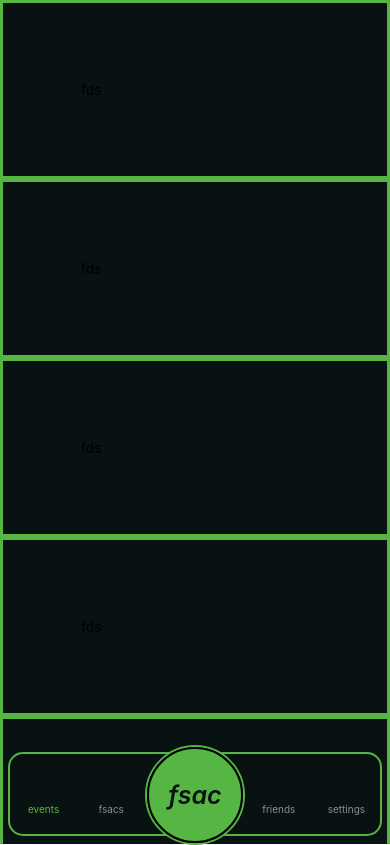
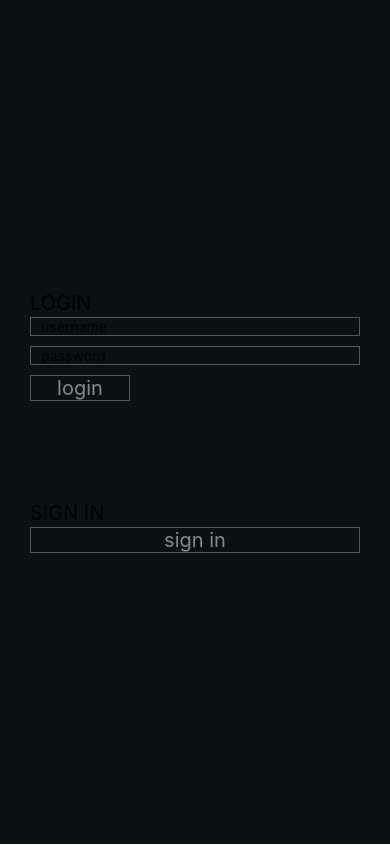
Before and after one commit to charchalis/fsac, a React Native app: screen /events in a window 390 px wide. Built offline with nearby package versions, Linux system fonts and the light colour scheme; some icons are missing.

Commit message:
login and signin screens

```diff
--- a/App.js
+++ b/App.js
@@ -6,10 +6,13 @@
  * @flow strict-local
  */
 
-import React from 'react';
+import React, { useEffect } from 'react';
+import { StatusBar } from 'react-native';
 import { NavigationContainer, TabActions } from '@react-navigation/native';
 import { createNativeStackNavigator } from '@react-navigation/native-stack';
 
+
+import CreateAccount from './components/CreateAccount'
 import Login from './components/Login'
 import Home from './components/Home'
 import ChatBox from './components/ChatBox'
@@ -18,13 +21,16 @@ const Stack = createNativeStackNavigator();
 
 const App = () => {
 
-
+  useEffect(() => {
+    StatusBar.setBackgroundColor("#091212");
+  }, []);
 
 
   return (
     <NavigationContainer>
       <Stack.Navigator>
         <Stack.Screen name="Login" component={Login} options={{headerShown: false}}/>
+        <Stack.Screen name="CreateAccount" component={CreateAccount} options={{headerStyle: { backgroundColor: "#888"}, headerTintColor: '#000'}}/>
         <Stack.Screen name="Home" component={Home} options={{headerShown: false}}/>
         <Stack.Screen name="Chatbox" component={ChatBox} />
       </Stack.Navigator>
--- a/babel.config.js
+++ b/babel.config.js
@@ -1,3 +1,4 @@
 module.exports = {
   presets: ['module:metro-react-native-babel-preset'],
+  plugins: ['react-native-reanimated/plugin'],
 };
--- /dev/null
+++ b/components/CreateAccount.js
@@ -0,0 +1,108 @@
+import React, {useEffect, useState} from 'react';
+import {View, Text, TouchableOpacity, Image, TextInput} from 'react-native';
+import {launchImageLibrary} from 'react-native-image-picker';
+import RNBootSplash from "react-native-bootsplash";
+
+import Home from './Home';
+import {FontAwesomeIcon} from '@fortawesome/react-native-fontawesome';
+import {faPlus} from "@fortawesome/free-solid-svg-icons";
+
+const CreateAccount =  ({navigation}) => {
+
+    const [imageUri, setImageUri] = useState(false);
+    const [username, setUsername] = useState('');
+    const [firstName, setFirstName] = useState('');
+    const [lastName, setLastName] = useState('');
+    const [password, setPassword] = useState('');
+    const [warning, setWarning] = useState(false);
+
+
+    useEffect(() =>{
+        RNBootSplash.hide({fade: true})
+    }, []);
+
+    useEffect(() =>{
+
+        if(warning){
+            const begone = async () => {
+                console.log("going to sleep")
+                await new Promise(r => setTimeout(r, 1000))
+                console.log("waking up")
+                setWarning(false);
+            };
+            begone();
+        }
+    }, [warning]);
+
+    const signIn = () => {
+        if (!imageUri || !username || !password || !firstName || !lastName){
+            setWarning(true);
+            return false;
+        }
+        navigation.navigate(Home);
+    }
+
+    const getImage = async () => {
+
+        let options = {
+            title: 'Select Image',
+            customButtons: [
+              { name: 'customOptionKey', title: 'Choose Photo from Custom Option' },
+            ],
+            storageOptions: {
+              skipBackup: true,
+              path: 'images',
+            },
+        };
+
+        await launchImageLibrary(options, (response) => {
+            console.log("response: ", response)
+            setImageUri(response.assets[0].uri);
+        })
+    }
+
+    return (
+        <View style={{flex: 1, backgroundColor: "#091212", padding: 20}}>
+            <View style={{flex: 1, justifyContent: 'center',backgroundColor: '#091212'}}>
+                <View style={{flexDirection: 'row', alignItems: 'flex-start', marginBottom: 10}}>
+
+                    <TouchableOpacity onPress={ async () => getImage()} style={{marginRight: 10, alignItems: 'center', justifyContent: 'center', borderWidth: 1, borderColor: '#555', borderRadius: 1000}}>
+                        {
+                            imageUri ? <Image source={{uri: imageUri}} style={{backgroundColor: "#fff", height: 125, width: 125, borderRadius: 1000}}/>:
+                            <FontAwesomeIcon icon={faPlus} color={'#555'} size={50} style={{margin: 30}}/>
+                        }
+                    </TouchableOpacity>
+
+                    <View style={{flex: 1, flexDirection: 'column'}}>
+
+                        <TextInput value={username} onChangeText={setUsername} placeholder={'username'}
+                            style={{flexDirection: 'row', borderWidth: 1, borderColor: "#555", marginBottom: 10, paddingLeft: 10}}/>
+
+                        <TextInput value={password} onChangeText={setPassword} placeholder={'password'} secureTextEntry={true}
+                            style={{borderWidth: 1, borderColor: "#555", paddingLeft: 10}}/>
+
+                    </View>
+                </View>
+
+                <TextInput value={firstName} onChangeText={setFirstName} placeholder={'first name'}
+                        style={{flexDirection: 'row', borderWidth: 1, borderColor: "#555", marginBottom: 10, paddingLeft: 10}}/>
+
+                <TextInput value={lastName} onChangeText={setLastName} placeholder={'last name'}
+                        style={{flexDirection: 'row', borderWidth: 1, borderColor: "#555", marginBottom: 10, paddingLeft: 10}}/>
+
+                {warning? <Text style={{backgroundColor: "#f00", padding: 10, fontSize: 20}}>Fill everything, you idiot!</Text>:<></>}
+            </View>
+
+            <TouchableOpacity onPress={ () => signIn()} style={{alignItems: 'center', justifyContent: 'center', borderWidth: 1, borderColor: '#555', borderRadius: 10}}>
+                <Text style={{fontSize: 30, color: "#888"}}>sign in</Text>
+            </TouchableOpacity>
+
+        </View>
+
+
+    );
+};
+
+
+
+export default CreateAccount;
--- a/components/Events.js
+++ b/components/Events.js
@@ -12,6 +12,7 @@ const Events = ({navigation}) => {
         <Text style={{ borderColor: "#56b643", borderWidth: 3, padding: "20%"}}>fds</Text>
         <Text style={{ borderColor: "#56b643", borderWidth: 3, padding: "20%"}}>fds</Text>
         <Text style={{ borderColor: "#56b643", borderWidth: 3, padding: "20%"}}>fds</Text>
+        <View style={{padding: "15%"}}/>
         </ScrollView>
       </SafeAreaView>
     );
--- a/components/Login.js
+++ b/components/Login.js
@@ -1,21 +1,47 @@
-import React, {useEffect} from 'react';
-import {View, Text} from 'react-native';
+import React, {useEffect, useState} from 'react';
+import {View, Text, TextInput, TouchableOpacity} from 'react-native';
 import RNBootSplash from "react-native-bootsplash";
+
+import CreateAccount from './CreateAccount';
 
 const Login = ({navigation}) => {
 
+    const [username, setUsername] = useState('');
+    const [password, setPassword] = useState('');
+
     useEffect(() =>{
-        console.log("getting tokens from backend")
-        const sleep = ms => new Promise(r => setTimeout(r, 2000));
+        console.log("getting tokens from backend... not really")
+        //const sleep = ms => new Promise(r => setTimeout(r, 2000));
         //const wait = sleep();
-        if(true) navigation.navigate('Home');
+        if(false) navigation.navigate('Home');
+        else{
+            RNBootSplash.hide({fade: true});
+        }
     }, []);
 
 
 
     return (
-        <View>
-        <Text>fdsa</Text>
+        <View style={{flex: 1, alignItems: 'stretch', justifyContent: 'center', backgroundColor: "#091212", padding: 30}}>
+
+            <Text style={{fontSize: 20, marginBottom: 2}}>LOGIN</Text>
+
+            <TextInput value={username} onChangeText={setUsername} placeholder={'username'}
+                style={{flexDirection: 'row', borderWidth: 1, borderColor: "#555", marginBottom: 10, paddingLeft: 10}}/>
+
+            <TextInput value={password} onChangeText={setPassword} placeholder={'password'} secureTextEntry={true}
+                style={{borderWidth: 1, borderColor: "#555", paddingLeft: 10}}/>
+
+            <TouchableOpacity style={{borderWidth: 1, borderColor: "#555", alignItems: "center", width: 100, marginTop: 10}}>
+                <Text style={{fontSize: 20, color: "#888"}}>login</Text>
+            </TouchableOpacity>
+
+            <Text style={{fontSize: 20, marginBottom: 2, marginTop: 100}}>SIGN IN</Text>
+            <TouchableOpacity onPress={() => navigation.navigate(CreateAccount)}
+            style={{borderWidth: 1, borderColor: "#555", alignItems: "center"}}>
+                <Text style={{fontSize: 20, color: "#888"}}>sign in</Text>
+            </TouchableOpacity>
+
         </View>
     );
 };
--- a/package.json
+++ b/package.json
@@ -20,6 +20,7 @@
     "react": "18.1.0",
     "react-native": "0.70.3",
     "react-native-bootsplash": "^4.3.2",
+    "react-native-image-picker": "^4.10.0",
     "react-native-reanimated": "^2.11.0",
     "react-native-safe-area-context": "^4.4.1",
     "react-native-screens": "^3.18.1",
```
Also changed, not shown: 2 other files (tests, documents, lock files or other folders).
